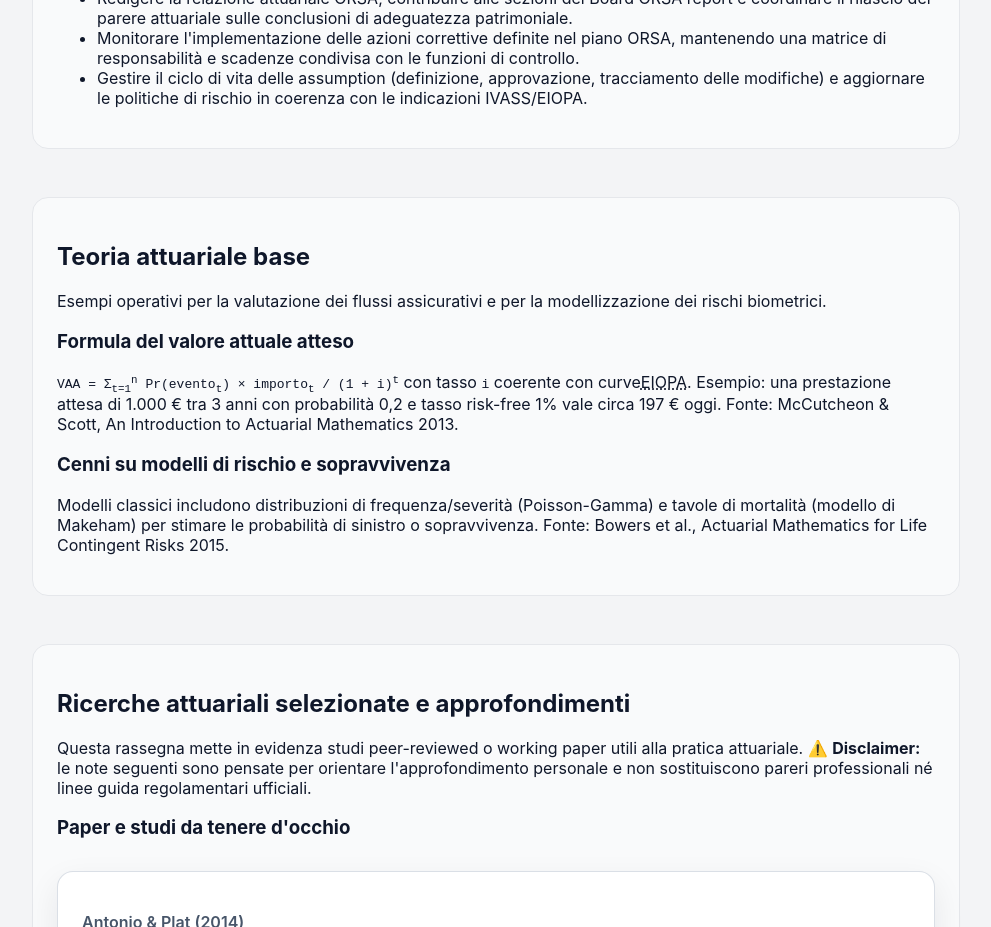
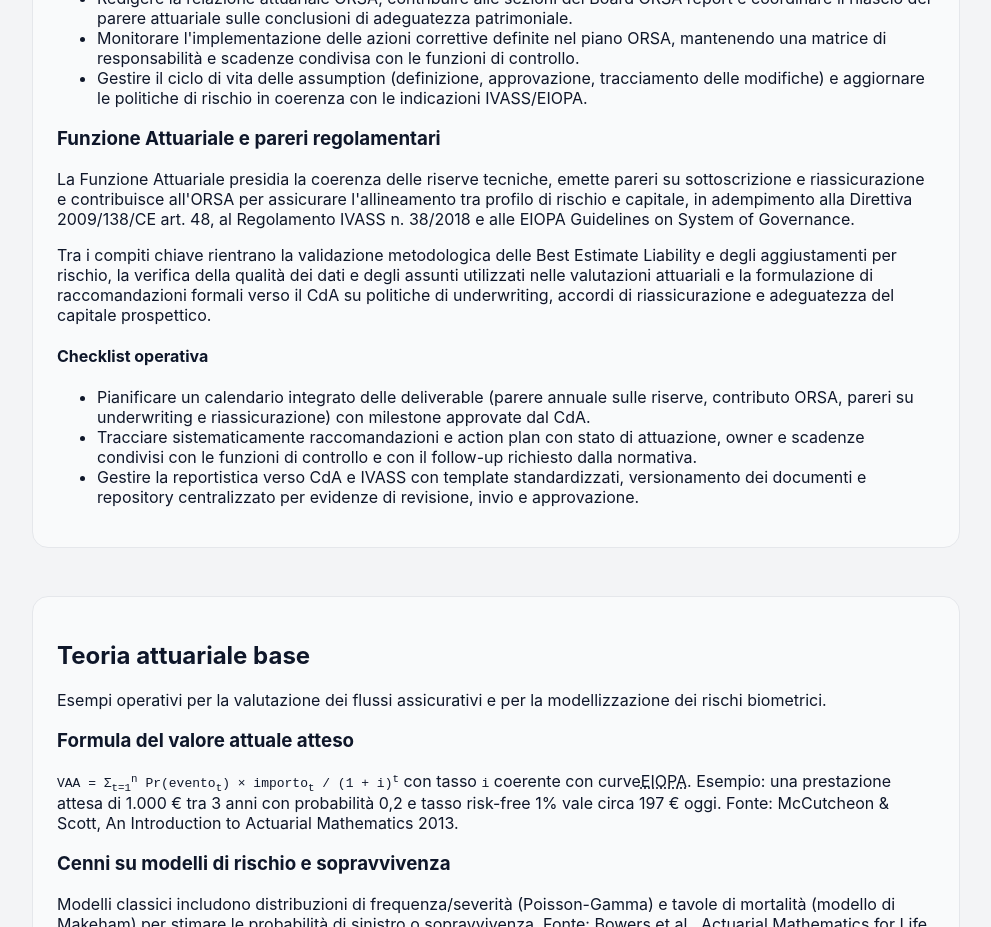
Before and after one commit to pietroscik/attuario-eu, a Next.js app: page /wiki in a window 1280 px wide. Shown: the part 2500-3427 px from the top of the page, without its empty margins (144-1135 px from the left). Built offline with nearby package versions, Linux system fonts and the light colour scheme.

Commit message:
Add actuarial function guidance to wiki

```diff
--- a/pages/wiki.js
+++ b/pages/wiki.js
@@ -266,6 +266,32 @@ export default function Wiki() {
             le politiche di rischio in coerenza con le indicazioni IVASS/EIOPA.
           </li>
         </ul>
+        <h3>Funzione Attuariale e pareri regolamentari</h3>
+        <p>
+          La Funzione Attuariale presidia la coerenza delle riserve tecniche, emette pareri su sottoscrizione e riassicurazione e
+          contribuisce all&apos;ORSA per assicurare l&apos;allineamento tra profilo di rischio e capitale, in adempimento alla Direttiva
+          2009/138/CE art. 48, al Regolamento IVASS n. 38/2018 e alle EIOPA Guidelines on System of Governance.
+        </p>
+        <p>
+          Tra i compiti chiave rientrano la validazione metodologica delle Best Estimate Liability e degli aggiustamenti per rischio,
+          la verifica della qualità dei dati e degli assunti utilizzati nelle valutazioni attuariali e la formulazione di raccomandazioni
+          formali verso il CdA su politiche di underwriting, accordi di riassicurazione e adeguatezza del capitale prospettico.
+        </p>
+        <h4>Checklist operativa</h4>
+        <ul>
+          <li>
+            Pianificare un calendario integrato delle deliverable (parere annuale sulle riserve, contributo ORSA, pareri su underwriting
+            e riassicurazione) con milestone approvate dal CdA.
+          </li>
+          <li>
+            Tracciare sistematicamente raccomandazioni e action plan con stato di attuazione, owner e scadenze condivisi con le funzioni
+            di controllo e con il follow-up richiesto dalla normativa.
+          </li>
+          <li>
+            Gestire la reportistica verso CdA e IVASS con template standardizzati, versionamento dei documenti e repository centralizzato
+            per evidenze di revisione, invio e approvazione.
+          </li>
+        </ul>
       </section>
       <section className="info-panel" aria-labelledby="teoria-attuariale-base">
         <h2 id="teoria-attuariale-base">Teoria attuariale base</h2>
```
